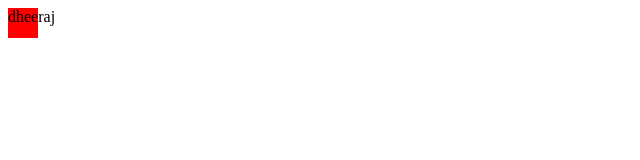
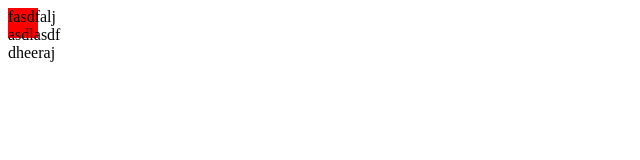
Before and after one commit to rohitkumar29230/cricket, a plain HTML site: page index.html in a window 1280 px wide. Shown: the whole page, without its empty margins (0-640 px from the left). Drawn offline with nearby package versions, Linux system fonts and the light colour scheme.

Commit message:
asdkjflkasjdf

```diff
--- a/index.html
+++ b/index.html
@@ -7,7 +7,7 @@
 </head>
 <body>
     <div id="test">
-
+    fasdfalj asdlasdf
 dheeraj
     </div>
 </body>
```
